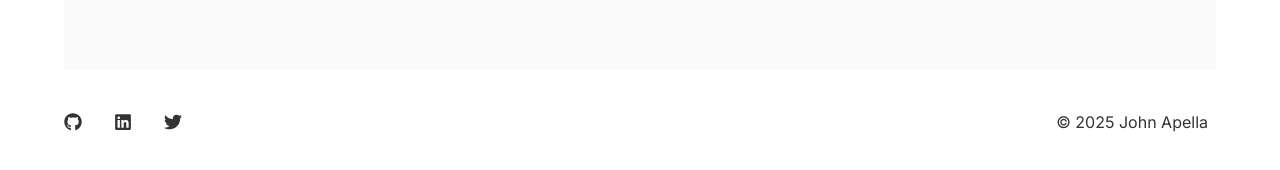
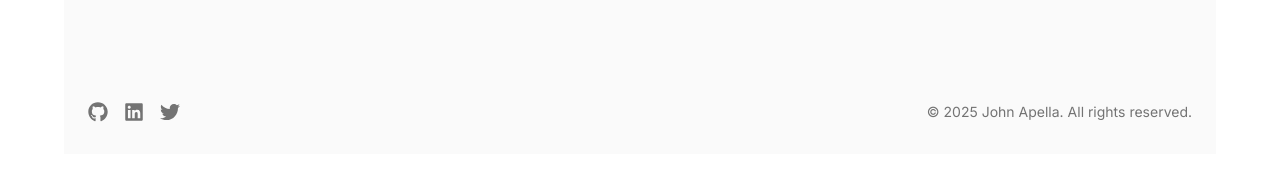
Before and after one commit to apella1/next-portfolio, a Next.js app: page /projects in a window 1280 px wide. Shown: the part 1470-1640 px from the top of the page. Built offline with nearby package versions, Linux system fonts and the light colour scheme.

Commit message:
refactor: make footer design consistent

```diff
--- a/components/footer.tsx
+++ b/components/footer.tsx
@@ -6,29 +6,57 @@ import { FaGithub, FaLinkedin, FaTwitter } from "react-icons/fa";
 
 const thisYear: string = new Date().getFullYear().toString();
 
+const socialLinks = [
+  {
+    href: "https://github.com/apella1",
+    icon: FaGithub,
+    label: "GitHub",
+  },
+  {
+    href: "https://linkedin.com/in/johnapella",
+    icon: FaLinkedin,
+    label: "LinkedIn",
+  },
+  {
+    href: "https://twitter.com/apella_john",
+    icon: FaTwitter,
+    label: "Twitter",
+  },
+];
+
 export default function Footer() {
   const pathname = usePathname();
+
   return (
-    <footer
+    <footer className="w-full py-8 bg-muted/50">
+      <div className="container px-4 md:px-6">
+        <div
           className={cn(
-        `flex items-center py-8`,
+            "flex items-center",
             pathname === "/" ? "justify-center" : "justify-between"
           )}
         >
           {pathname !== "/" && (
-        <div className="flex items-center space-x-8 text-[18px]">
-          <Link href="https://github.com/apella1" target="_blank">
-            <FaGithub />
+            <div className="flex items-center gap-4">
+              {socialLinks.map((social) => (
+                <Link
+                  key={social.label}
+                  href={social.href}
+                  target="_blank"
+                  rel="noopener noreferrer"
+                  className="text-muted-foreground hover:text-primary transition-colors"
+                >
+                  <social.icon className="h-5 w-5" />
+                  <span className="sr-only">{social.label}</span>
                 </Link>
-          <Link href="https://linkedin.com/in/johnapella" target="_blank">
-            <FaLinkedin />
-          </Link>
-          <Link href="https://twitter.com/apella_john" target="_blank">
-            <FaTwitter />
-          </Link>
+              ))}
             </div>
           )}
-      <p className={`self-center lg:p-2`}>&copy; {thisYear} John Apella</p>
+          <p className="text-sm text-muted-foreground">
+            &copy; {thisYear} John Apella. All rights reserved.
+          </p>
+        </div>
+      </div>
     </footer>
   );
 }
```
Lines whose indentation alone changed are shown as unchanged.
